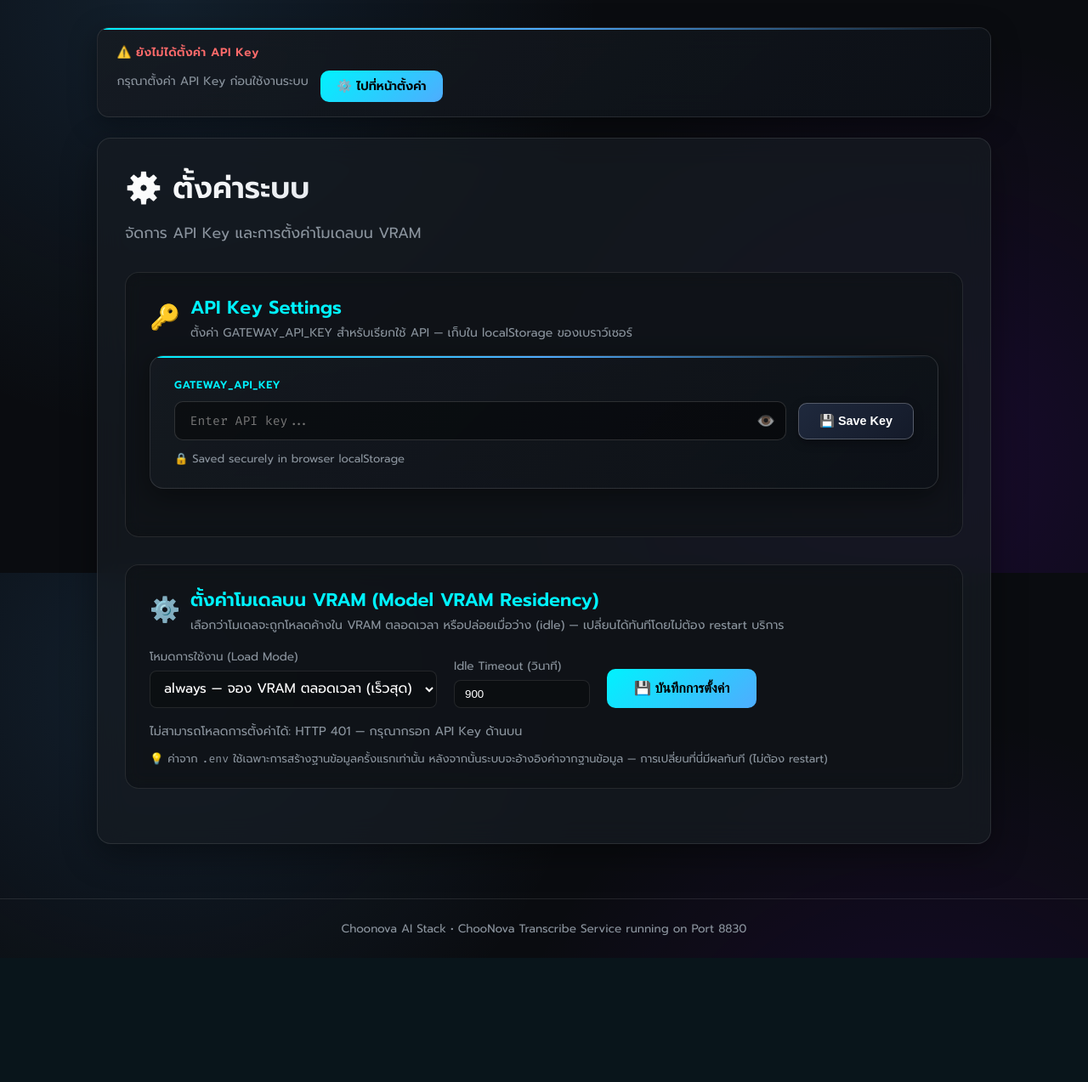
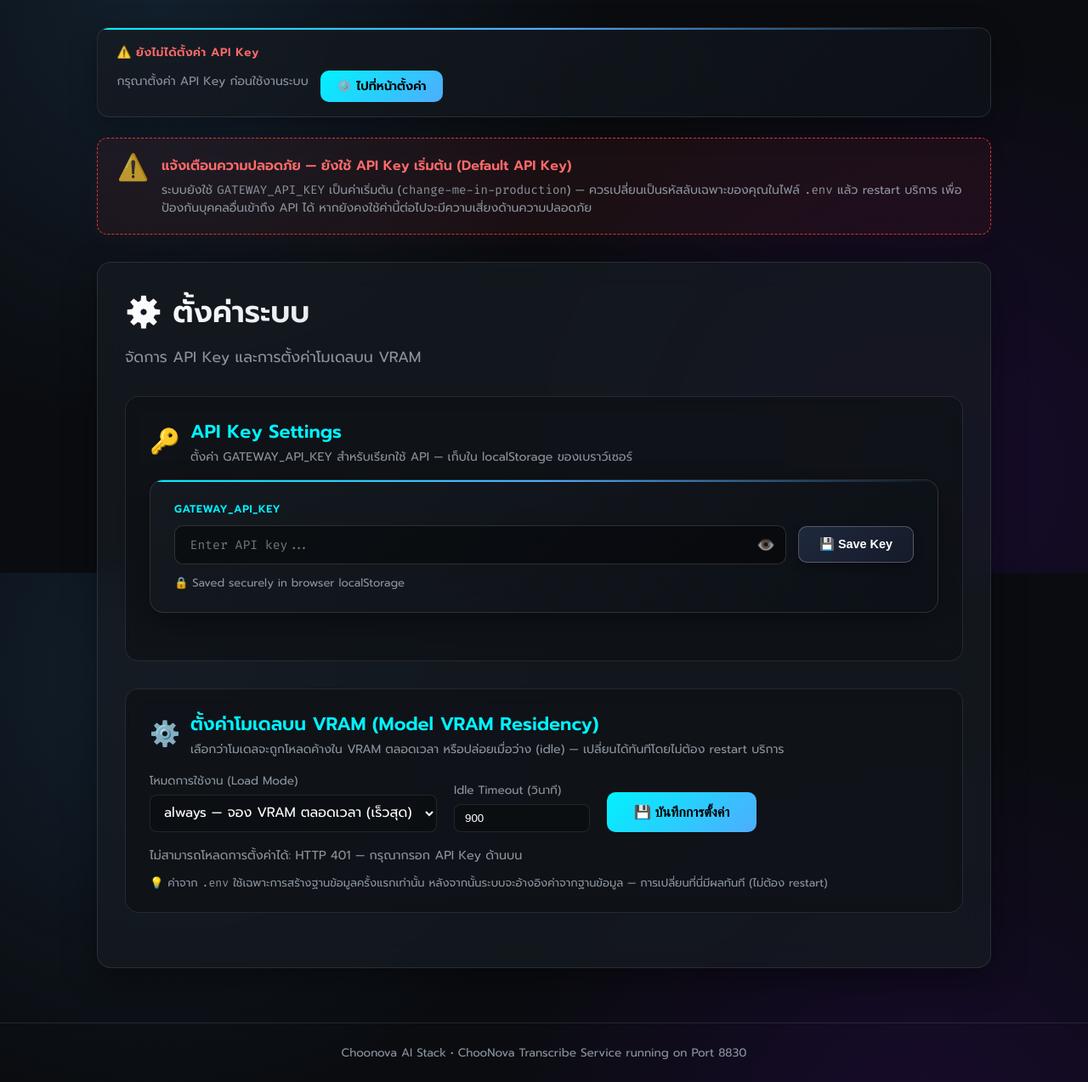
Before and after one commit to choonewza-pro/choonova-transcribe, a FastAPI app: page /setting in a window 1280 px wide. Shown: the part 126-1399 px from the top of the page at 85% size. Before the commit the page ends 1227 px from the top, so only its background shows below. Run offline with FastAPI, Linux system fonts and the light colour scheme; data that the repository does not hold is empty; some libraries are stand-ins or nearby versions.

Commit message:
feat(ui): warn when default GATEWAY_API_KEY is in use

```diff
--- a/app/api/web/views_router.py
+++ b/app/api/web/views_router.py
@@ -23,6 +23,7 @@ from app.core.config import (
     TRANSCRIBE_MAX_QUEUED,
     MAX_MEDIA_DURATION_SEC,
     GATEWAY_API_KEY,
+    GATEWAY_API_KEY_IS_DEFAULT,
     ALLOW_ACCESS_TRANSCRIBE_HISTORY,
     ALLOW_ACCESS_COMPRESS_HISTORY,
 )
@@ -78,6 +79,7 @@ async def home_page(request: Request):
             "max_upload_mb": MAX_UPLOAD_SIZE_MB,
             "allow_access_transcribe_history": ALLOW_ACCESS_TRANSCRIBE_HISTORY,
             "allow_access_compress_history": ALLOW_ACCESS_COMPRESS_HISTORY,
+            "using_default_api_key": GATEWAY_API_KEY_IS_DEFAULT,
         },
     )
 
@@ -206,7 +208,11 @@ async def jobs_history_page(request: Request):
 
 @router.get("/setting", response_class=HTMLResponse)
 async def settings_page(request: Request):
-    return templates.TemplateResponse(request=request, name="setting.html")
+    return templates.TemplateResponse(
+        request=request,
+        name="setting.html",
+        context={"using_default_api_key": GATEWAY_API_KEY_IS_DEFAULT},
+    )
 
 
 @router.get("/test", response_class=HTMLResponse)
--- a/app/core/config.py
+++ b/app/core/config.py
@@ -14,7 +14,10 @@ load_dotenv()
 
 HOST = os.getenv("HOST", "0.0.0.0")
 PORT = int(os.getenv("PORT", "8830"))
-GATEWAY_API_KEY = os.getenv("GATEWAY_API_KEY", "change-me-in-production")
+DEFAULT_GATEWAY_API_KEY = "change-me-in-production"
+GATEWAY_API_KEY = os.getenv("GATEWAY_API_KEY", DEFAULT_GATEWAY_API_KEY)
+# True when the admin has not yet replaced the shipped default API key.
+GATEWAY_API_KEY_IS_DEFAULT = GATEWAY_API_KEY == DEFAULT_GATEWAY_API_KEY
 MODEL_PATH = os.getenv("MODEL_PATH", "model/typhoon-asr-realtime.nemo")
 LOG_LEVEL = os.getenv("LOG_LEVEL", "info")
 
--- a/app/templates/index.html
+++ b/app/templates/index.html
@@ -13,6 +13,7 @@
 
   <main>
     {% include 'partials/model_status_card.html' %}
+    {% include 'partials/api_key_default_warning.html' %}
 
     <div class="glass-card">
       <div style="text-align: center; margin-bottom: 1.5rem;">
--- /dev/null
+++ b/app/templates/partials/api_key_default_warning.html
@@ -0,0 +1,20 @@
+{% if using_default_api_key %}
+<div class="security-warning-card" style="margin-bottom: 2rem; background: rgba(218, 54, 51, 0.08); border: 1px dashed var(--danger); border-radius: 12px; padding: 1.25rem 1.5rem; display: flex; align-items: flex-start; gap: 1rem; box-shadow: 0 8px 24px rgba(218, 54, 51, 0.05); position: relative; overflow: hidden; box-sizing: border-box; width: 100%;">
+  <div style="font-size: 1.75rem; line-height: 1; color: #ff6b6b; animation: warning-pulse 1.5s infinite; flex-shrink: 0;">⚠️</div>
+  <div style="flex: 1; min-width: 0; word-break: break-word; overflow-wrap: break-word;">
+    <h4 style="font-size: 1rem; font-weight: 600; color: #ff6b6b; margin-bottom: 0.35rem; display: flex; align-items: center; gap: 0.5rem; word-break: break-word; overflow-wrap: break-word;">
+      แจ้งเตือนความปลอดภัย — ยังใช้ API Key เริ่มต้น (Default API Key)
+    </h4>
+    <p style="font-size: 0.88rem; color: var(--text-muted); line-height: 1.5; word-break: break-word; overflow-wrap: break-word; margin: 0;">
+      ระบบยังใช้ <code>GATEWAY_API_KEY</code> เป็นค่าเริ่มต้น (<code>change-me-in-production</code>) — ควรเปลี่ยนเป็นรหัสลับเฉพาะของคุณในไฟล์ <code>.env</code> แล้ว restart บริการ เพื่อป้องกันบุคคลอื่นเข้าถึง API ได้ หากยังคงใช้ค่านี้ต่อไปจะมีความเสี่ยงด้านความปลอดภัย
+    </p>
+  </div>
+</div>
+<style>
+  @keyframes warning-pulse {
+    0% { opacity: 1; transform: scale(1); }
+    50% { opacity: 0.7; transform: scale(1.08); }
+    100% { opacity: 1; transform: scale(1); }
+  }
+</style>
+{% endif %}
--- a/app/templates/setting.html
+++ b/app/templates/setting.html
@@ -13,6 +13,7 @@
 
   <main>
     {% include 'partials/model_status_card.html' %}
+    {% include 'partials/api_key_default_warning.html' %}
 
     <div class="glass-card">
       <h1>⚙️ ตั้งค่าระบบ</h1>
```
